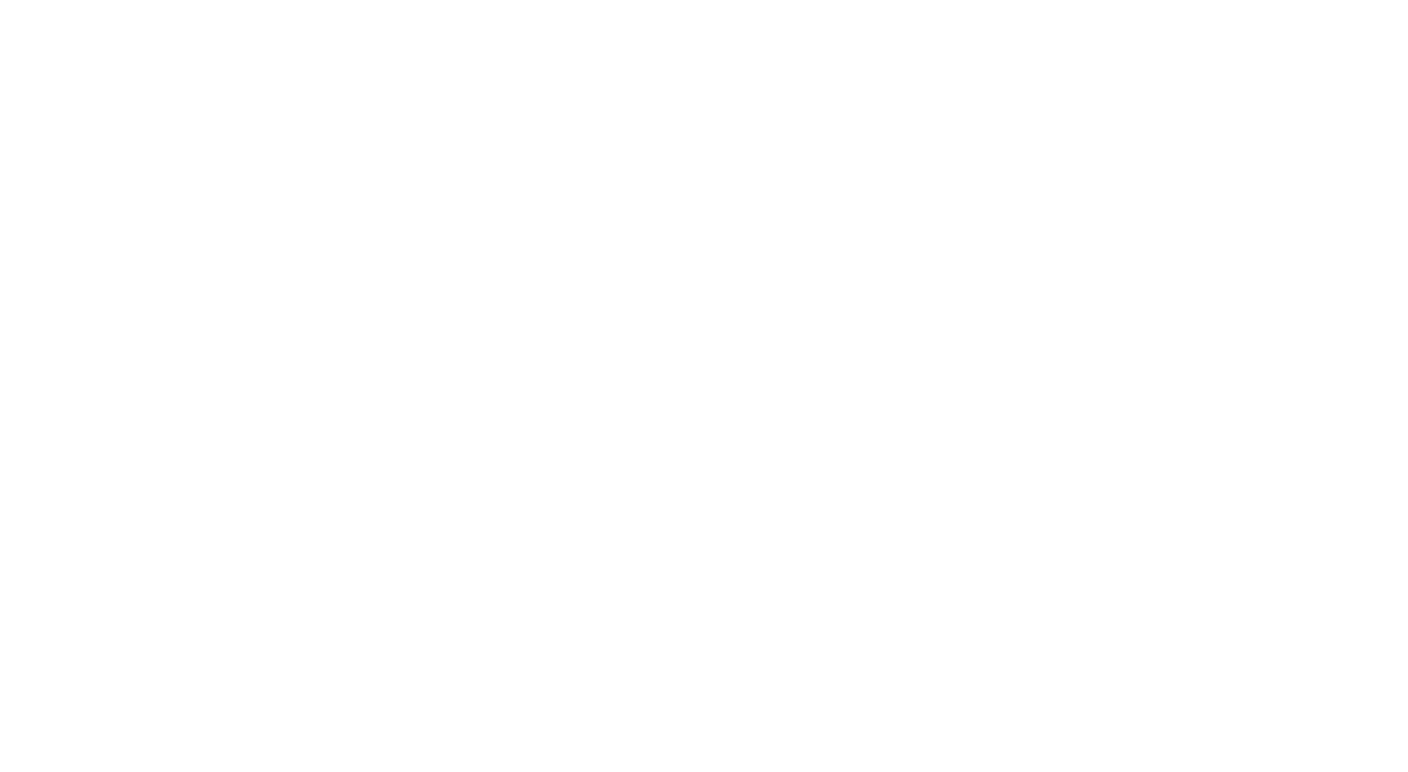
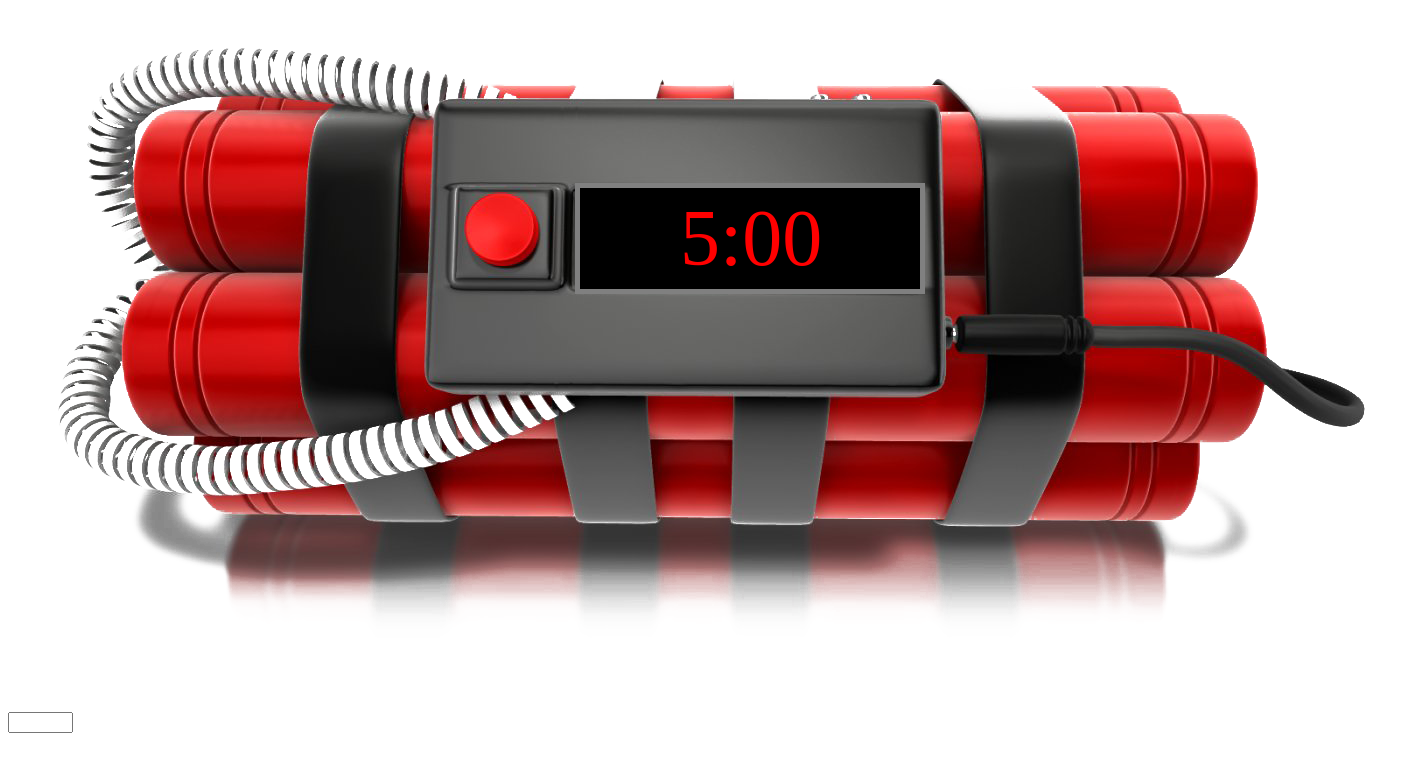
Before and after one commit to nielwalker/website, a plain HTML site: page bomb_timer.html in a window 1280 px wide. Shown: the whole page, 1408 px wide, since content can reach past the window. Drawn offline with Linux system fonts and the light colour scheme.

Commit message:
edited bomb html and CSS

```diff
--- a/bom_design.css
+++ b/bom_design.css
@@ -0,0 +1,19 @@
+.bomb_body{
+
+    z-index: -1;
+}
+
+#display_timer{
+    background-color: black;
+    color: red;
+    border: 5px solid grey;
+    width: 50px;
+    padding-left: 100px;
+    padding-right: 190px;
+    padding-top: 5px;
+    padding-bottom: 5px;
+    position: absolute;
+    top: 183px;
+    left: 575px;
+    font-size: 80px;
+}
--- a/bomb_timer.html
+++ b/bomb_timer.html
@@ -7,7 +7,24 @@
     <link rel="stylesheet" href="bom_design.css">
 </head>
 <body>
+    <div class="bomb_body">
+        <img src="bomb.png" id="BOMB" />
+
+        <div id="display_timer">
+            5:00
+        </div>
+        <input onkeypress="displayinfo()" type="text" id="number1" size="5">
+    </div>
 
 
 </body>
+
+<script type="text/javascript">
+
+    function displayinfo(){
+        document.getElementById("display_timer").innerHTML = document.getElementById("number1").value;
+
+    }
+
+</script>
 </html>
```
